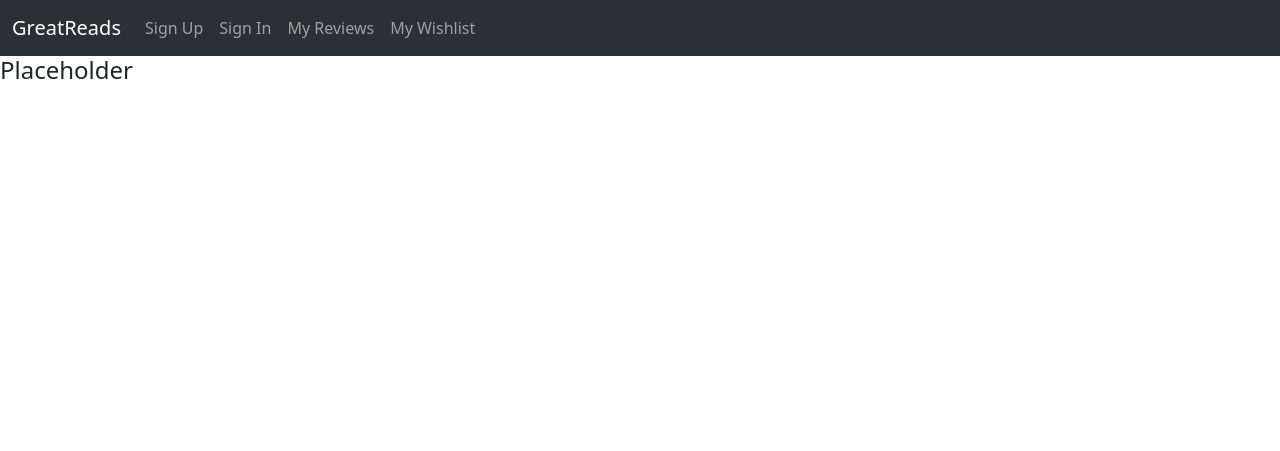
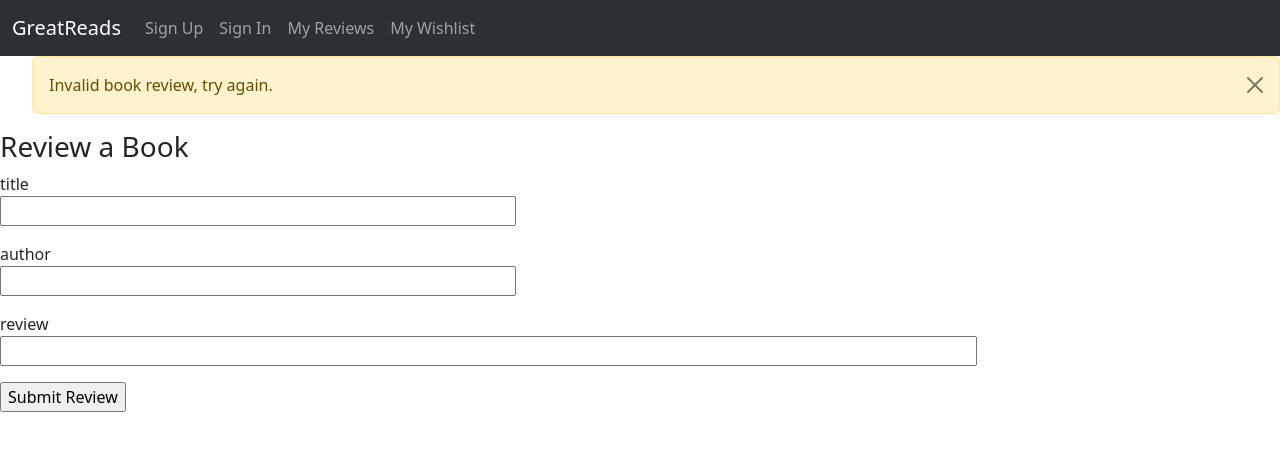
Before and after one commit to toddcmz/w6_greatReadsFlaskProject, a Flask app: page /mybooks/reviews in a window 1280 px wide. Shown: the top 451 px of the page. Run offline with Flask 3, Linux system fonts and the light colour scheme.

Commit message:
sign in plus book review form

```diff
--- a/app/__init__.py
+++ b/app/__init__.py
@@ -2,11 +2,13 @@ from flask import Flask
 from config import Config
 from flask_sqlalchemy import SQLAlchemy
 from flask_migrate import Migrate
+from flask_login import LoginManager
 
 app = Flask(__name__)
 app.config.from_object(Config)
 db = SQLAlchemy(app)
 migrate = Migrate(app, db)
+login = LoginManager(app)
 
 from app.blueprints.auth import bp as auth_bp
 app.register_blueprint(auth_bp)
--- a/app/blueprints/mybooks/routes.py
+++ b/app/blueprints/mybooks/routes.py
@@ -1,9 +1,23 @@
-from flask import render_template
+from flask import render_template, flash, redirect, url_for
 from . import bp
+from app.models import BookList
+from app.forms import BookReviewForm
+from flask_login import current_user
 
-@bp.route('/reviews')
+@bp.route('/reviews', methods=['GET', 'POST'])
 def reviews():
-    return render_template('reviews.jinja', title='My Reviews')
+    form = BookReviewForm()
+    if form.validate_on_submit():
+        thisTitle = form.title.data
+        thisAuthor = form.author.data
+        thisReview = form.review.data
+        thisFullReview = BookList(user_id=current_user.user_id, title=thisTitle, author=thisAuthor, review=thisReview)
+        thisFullReview.commit()
+        flash(f'{current_user.username} submitted a review for {thisTitle}', 'success')
+        return redirect(url_for('main.home'))
+    else:
+        flash('Invalid book review, try again.', 'warning')
+    return render_template('reviews.jinja', title='My Reviews', form=form)
 
 @bp.route('/wishlist')
 def wishlist():
--- a/app/forms.py
+++ b/app/forms.py
@@ -10,3 +10,14 @@ class SignupForm(FlaskForm):
     email = StringField('email', validators=[DataRequired(), Email()])
     password = PasswordField('password', validators=[DataRequired()])
     submit = SubmitField('Sign Up')
+
+class SigninForm(FlaskForm):
+    username = StringField('username', validators=[DataRequired()])
+    password = PasswordField('password', validators=[DataRequired()])
+    submit = SubmitField('Sign In')
+
+class BookReviewForm(FlaskForm):
+    title = StringField('title', validators=[DataRequired()])
+    author = StringField('author', validators=[DataRequired()])
+    review = StringField('review', validators=[DataRequired()])
+    submit = SubmitField('Submit Review')
--- a/app/templates/baseTemplate.jinja
+++ b/app/templates/baseTemplate.jinja
@@ -15,16 +15,23 @@
 <body>
     {% include 'navbar.jinja' %}
 
-    {% with messages = get_flashed_messages() %}
+    {% with messages = get_flashed_messages(with_categories=true) %}
         {% if messages %}
-            <ul>
-                {% for message in messages %}
-                    <li>{{ message }}</li>
+            <ul style="list-style-type:none;">
+                {% for category,message in messages %}
+                    <li class="alert alert-{{category}} alert-dismissible fade show" role="alert">
+                        {{ message }}
+                        <button type="button" class="btn-close" data-bs-dismiss="alert" aria-label="Close"></button>
+                    </li>
                 {% endfor %}
             </ul>
         {% endif %}
     {% endwith %}
 
+    {% if current_user.is_authenticated %}
+        <p style="text-align:center; color:navy;">Currently logged in as: {{ current_user.username }}</p>
+    {% endif %}
+
     {% block content %}{% endblock %}
     <script src="https://cdn.jsdelivr.net/npm/bootstrap@5.3.0-alpha3/dist/js/bootstrap.bundle.min.js" integrity="sha384-ENjdO4Dr2bkBIFxQpeoTz1HIcje39Wm4jDKdf19U8gI4ddQ3GYNS7NTKfAdVQSZe" crossorigin="anonymous"></script>
 </body>
--- a/app/templates/reviews.jinja
+++ b/app/templates/reviews.jinja
@@ -2,6 +2,33 @@
 
 {% block content %}
 
-    <h4>Placeholder</h4>
+    <h3>Review a Book</h3>
+    <form action="", method ="post">
+        {{ form.hidden_tag() }}
+        <p>
+            {{ form.title.label}}<br>
+            {{ form.title(size=50)}}
+            {% for error in form.title.errors %}
+                <span class="err-msg">{{ error }}</span>
+            {% endfor %}
+        </p>
+                <p>
+            {{ form.author.label}}<br>
+            {{ form.author(size=50)}}
+            {% for error in form.author.errors %}
+                <span class="err-msg">{{ error }}</span>
+            {% endfor %}
+        </p>
+                <p>
+            {{ form.review.label}}<br>
+            {{ form.review(size=100)}}
+            {% for error in form.review.errors %}
+                <span class="err-msg">{{ error }}</span>
+            {% endfor %}
+        </p>
+        <p>
+            {{ form.submit() }}
+        </p>
+    </form>
 
 {% endblock %}
--- a/requirements.txt
+++ b/requirements.txt
@@ -5,6 +5,7 @@ colorama==0.4.6
 dnspython==2.3.0
 email-validator==2.0.0.post2
 Flask==2.3.2
+Flask-Login==0.6.2
 Flask-Migrate==4.0.4
 Flask-SQLAlchemy==3.0.3
 Flask-WTF==1.1.1
```
Also changed, not shown: app/blueprints/auth/routes.py (+18 -7 lines), app/models.py (+32 -2 lines), app/templates/signin.jinja (+21 -2 lines).
